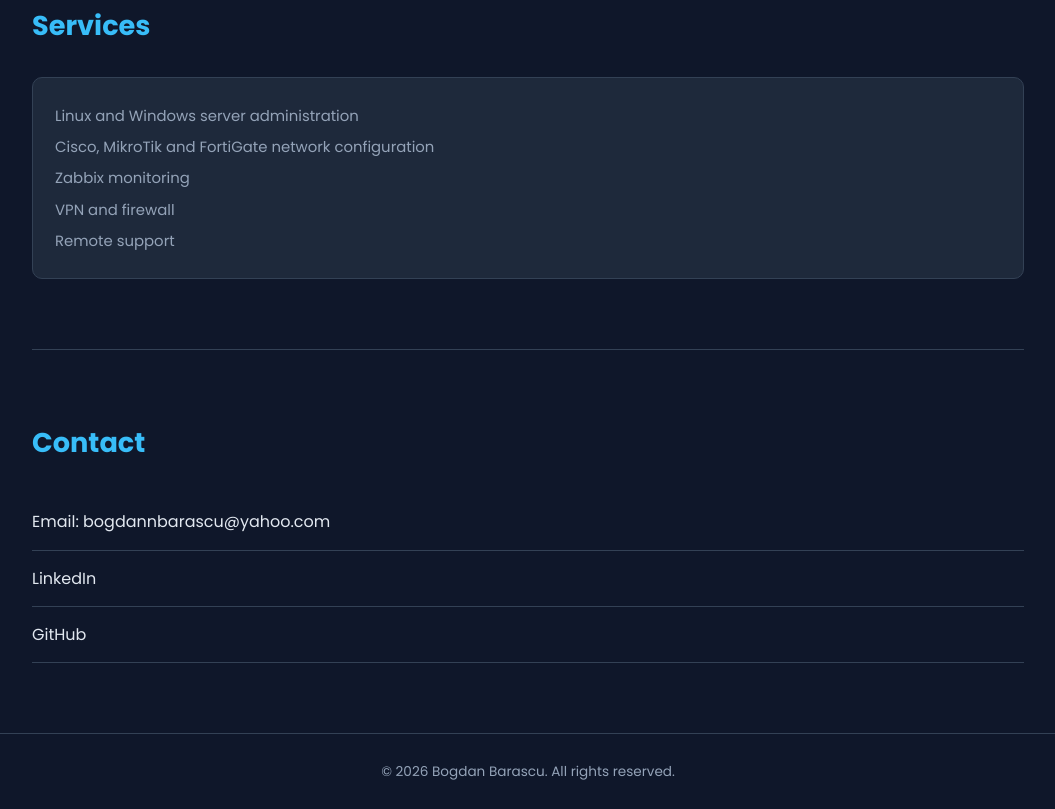
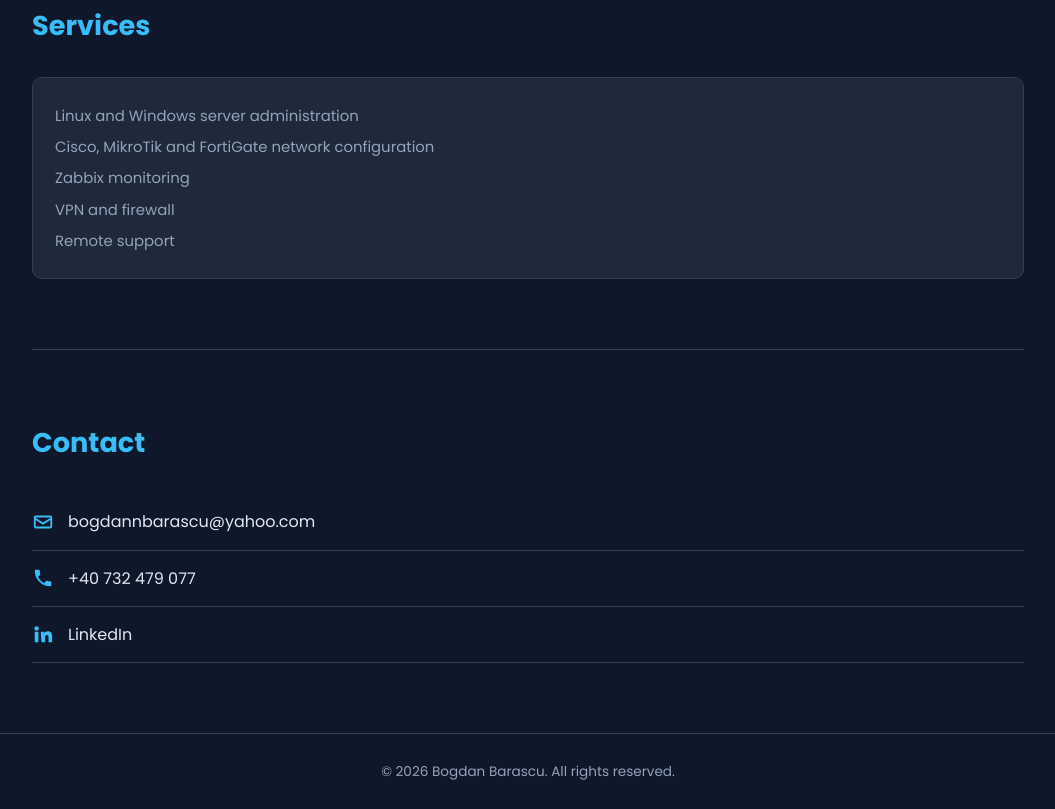
Before and after one commit to BogdanNBarascu/bogdan-portfolio, a plain HTML site: page index.html in a window 1280 px wide. Shown: the part 3956-4765 px from the top of the page, without its empty margins (112-1167 px from the left). Drawn offline with Linux system fonts and the light colour scheme.

Commit message:
Add files via upload

```diff
--- a/index.html
+++ b/index.html
@@ -55,8 +55,9 @@ h2{font-size:1.7rem;margin-bottom:28px;color:var(--accent)}
 .about{margin-top:28px;grid-template-columns:repeat(auto-fit,minmax(300px,1fr))}
 .chips{display:flex;flex-wrap:wrap;gap:8px;margin-top:10px}
 .chips span{border:1px solid var(--line);border-radius:999px;padding:3px 12px;font-size:.82rem;color:var(--text)}
-.contact a.row{display:block;padding:14px 0;border-bottom:1px solid var(--line);text-decoration:none}
+.contact a.row{display:flex;align-items:center;gap:14px;padding:14px 0;border-bottom:1px solid var(--line);text-decoration:none}
 .contact a.row:hover{color:var(--accent)}
+.ic{width:22px;height:22px;fill:var(--accent);flex:none}
 footer{text-align:center;padding:26px;color:var(--muted);font-size:.85rem;border-top:1px solid var(--line)}
 @media(max-width:780px){.hero{grid-template-columns:1fr;padding-top:50px}nav ul{gap:14px;font-size:.82rem}}
 @media(prefers-reduced-motion:reduce){.topo .down,.topo .up{animation:none}html{scroll-behavior:auto}}
@@ -194,9 +195,9 @@ footer{text-align:center;padding:26px;color:var(--muted);font-size:.85rem;border
 
   <section id="contact" class="contact">
     <h2>Contact</h2>
-    <a class="row" href="mailto:bogdannbarascu@yahoo.com">Email: bogdannbarascu@yahoo.com</a>
-    <a class="row" href="https://www.linkedin.com/" target="_blank" rel="noopener">LinkedIn</a>
-    <a class="row" href="https://github.com/BogdanNBarascu" target="_blank" rel="noopener">GitHub</a>
+    <a class="row" href="mailto:bogdannbarascu@yahoo.com"><svg class="ic" viewBox="0 0 24 24" aria-hidden="true"><path d="M4 5h16a2 2 0 0 1 2 2v10a2 2 0 0 1-2 2H4a2 2 0 0 1-2-2V7a2 2 0 0 1 2-2zm0 2v.5l8 5 8-5V7H4zm16 10V9.9l-8 5-8-5V17h16z"/></svg><span>bogdannbarascu@yahoo.com</span></a>
+    <a class="row" href="tel:+40732479077"><svg class="ic" viewBox="0 0 24 24" aria-hidden="true"><path d="M6.6 10.8a15 15 0 0 0 6.6 6.6l2.2-2.2a1 1 0 0 1 1-.25 11.4 11.4 0 0 0 3.6.57 1 1 0 0 1 1 1V20a1 1 0 0 1-1 1A17 17 0 0 1 3 4a1 1 0 0 1 1-1h3.5a1 1 0 0 1 1 1c0 1.25.2 2.45.57 3.6a1 1 0 0 1-.25 1z"/></svg><span>+40 732 479 077</span></a>
+    <a class="row" href="https://www.linkedin.com/" target="_blank" rel="noopener"><svg class="ic" viewBox="0 0 24 24" aria-hidden="true"><path d="M4.98 3.5a2.5 2.5 0 1 1 0 5 2.5 2.5 0 0 1 0-5zM3 9.5h4V21H3zM9.5 9.5h3.8v1.6h.06c.53-1 1.84-2 3.8-2 4.06 0 4.84 2.67 4.84 6.14V21h-4v-5.1c0-1.22-.02-2.78-1.7-2.78-1.7 0-1.96 1.33-1.96 2.7V21h-4z"/></svg><span>LinkedIn</span></a>
   </section>
 </main>
 
```
